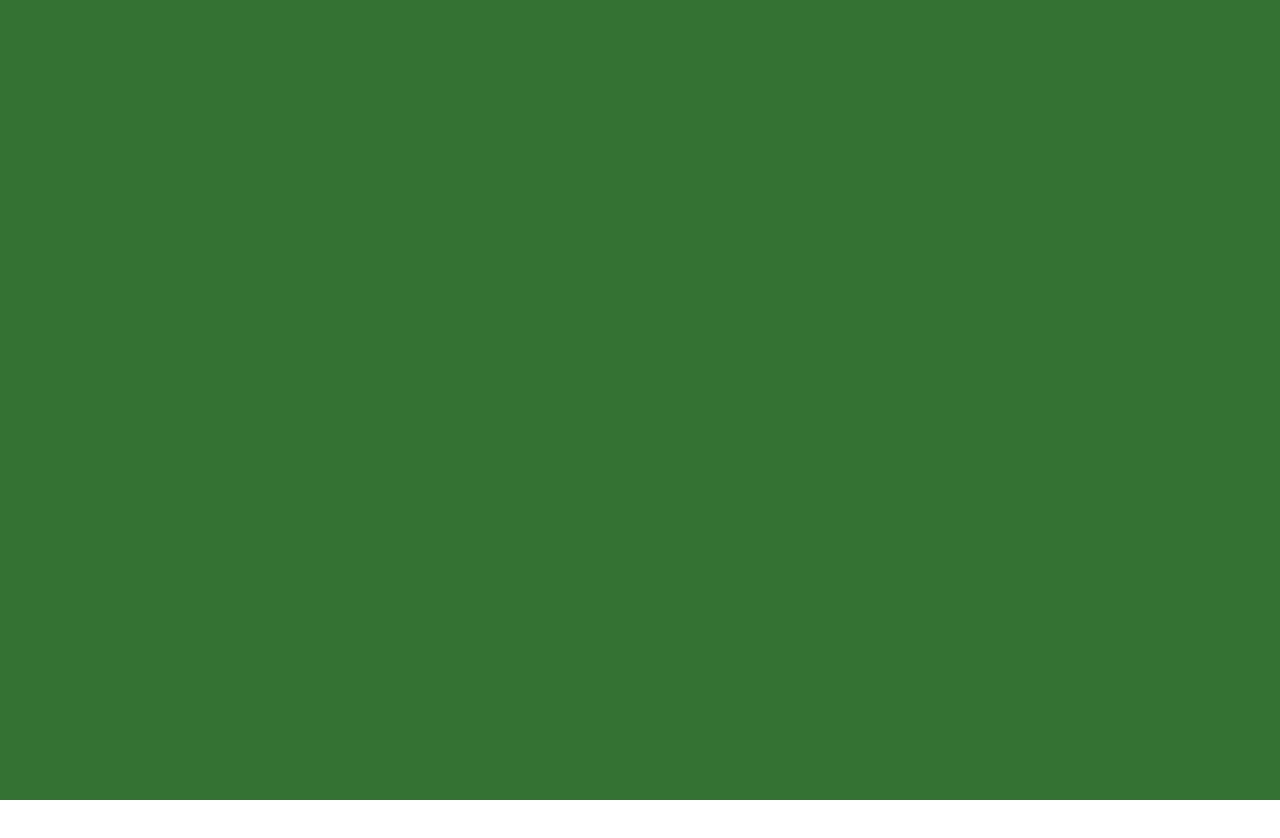
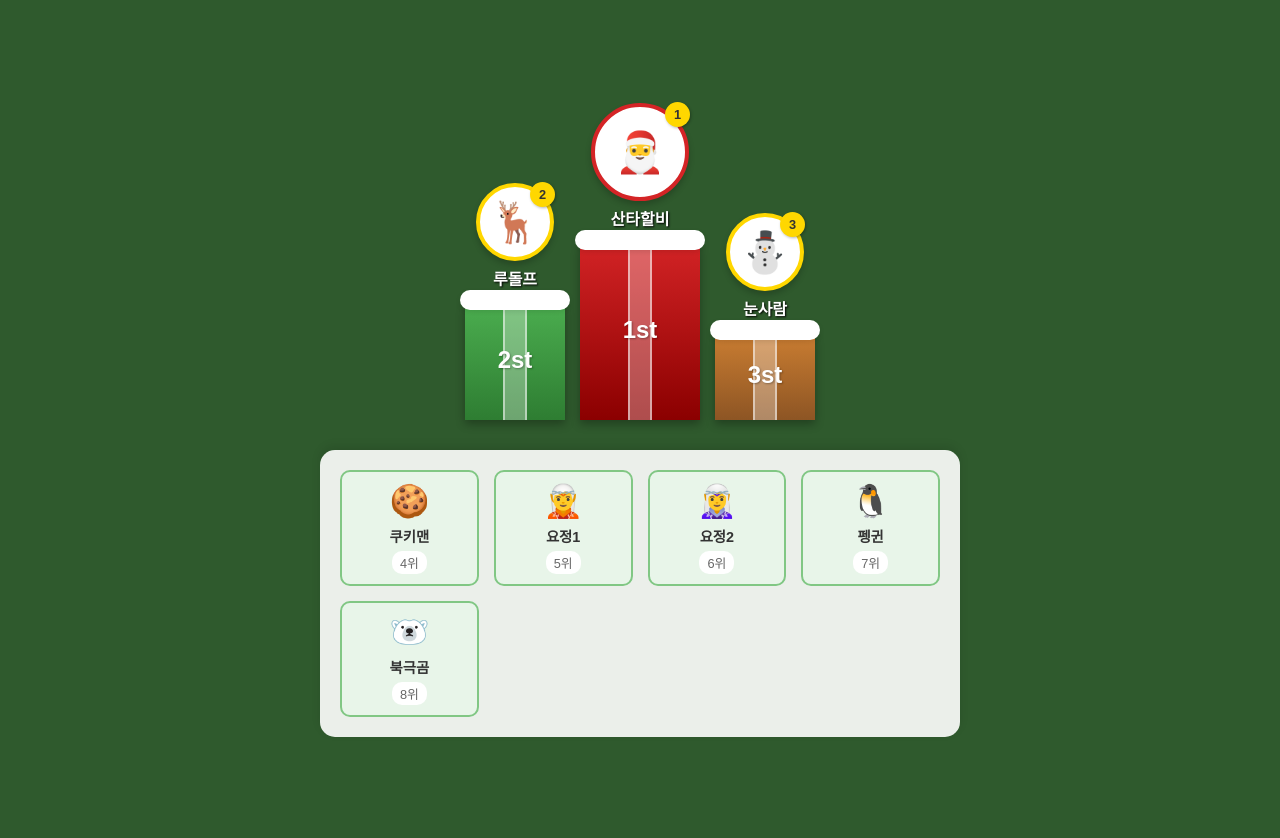
Before and after one commit to EatingIting/DRAW-IT, a React (Create React App) app in the folder FrontEnd/: page /ranking in a window 1280 px wide. Before the commit this address had no page. Before the commit the page ends 800 px from the top, so only its background shows below. Built offline with nearby package versions, Linux system fonts and the light colour scheme.

Commit message:
월간랭킹 디자인 + 더미데이터

```diff
--- a/FrontEnd/src/App.js
+++ b/FrontEnd/src/App.js
@@ -2,6 +2,7 @@ import { Route, Routes } from 'react-router-dom';
 import Join from './component/Join.js';
 import GamingSession from './component/GamingSession.js';
 import Main from './component/Main.js';
+import MonthlyRanking from './component/MonthlyRanking.js';
 import Fragment from './layout/Fragment.js';
 function App() {
   return (
@@ -11,6 +12,7 @@ function App() {
           <Route path='/' element={<Main />} />
           <Route path="/join" element={<Join />} />
           <Route path="/gamingSession" element={<GamingSession/>}/>
+          <Route path="/ranking" element={<MonthlyRanking/>}/>
         </Routes>
       </Fragment>
     </>
--- a/FrontEnd/src/component/Main.js
+++ b/FrontEnd/src/component/Main.js
@@ -120,7 +120,7 @@ function Main() {
         </div>
       </div>
 
-      <div className='monthlyRanking'>
+      <div className='monthlyRanking' onClick={() => navigate('/ranking')}>
         <img src="/img/monRank.png" className="rankLogo" alt="MonthlyRanking"/>
       </div>
 
--- /dev/null
+++ b/FrontEnd/src/component/MonthlyRanking.css
@@ -0,0 +1,222 @@
+/* 전체 컨테이너: 칠판/크리스마스 배경 */
+.ranking-container {
+  background-color: #2F5A2D; /* 칠판 색상 */
+  min-height: 100vh;
+  padding: 20px;
+  display: flex;
+  flex-direction: column;
+  align-items: center;
+  font-family: 'Rounded Mplus 1c', sans-serif; /* 둥근 폰트 추천 */
+}
+
+/* === 상단 Podium 영역 === */
+.podium-section {
+  display: flex;
+  align-items: flex-end; /* 바닥 기준 정렬 */
+  justify-content: center;
+  gap: 15px;
+  height: 350px; /* 전체 높이 확보 */
+  margin-bottom: 30px;
+  padding-top: 50px;
+}
+
+.podium-item {
+  display: flex;
+  flex-direction: column;
+  align-items: center;
+  position: relative;
+  width: 100px;
+}
+
+/* 기둥 스타일 공통 */
+.pillar {
+  width: 100%;
+  border-radius: 8px 8px 0 0;
+  position: relative;
+  display: flex;
+  justify-content: center;
+  align-items: center;
+  box-shadow: 0 4px 10px rgba(0,0,0,0.3);
+
+  /* 애니메이션 설정: 높이가 0에서 시작 */
+  height: 0;
+  animation: riseUp 1s ease-out forwards;
+}
+
+/* 눈 효과 (기둥 위 하얀 부분) */
+.snow-cap {
+  position: absolute;
+  top: -10px;
+  left: -5px;
+  right: -5px;
+  height: 20px;
+  background: white;
+  border-radius: 20px;
+  z-index: 10;
+  box-shadow: 0 2px 5px rgba(0,0,0,0.1);
+}
+
+/* 리본 장식 */
+.ribbon {
+  position: absolute;
+  width: 20px;
+  height: 100%;
+  background-color: rgba(255, 255, 255, 0.3);
+  border-left: 2px solid rgba(255,255,255,0.5);
+  border-right: 2px solid rgba(255,255,255,0.5);
+}
+
+.rank-text {
+  color: white;
+  font-weight: bold;
+  font-size: 1.5rem;
+  z-index: 2;
+  text-shadow: 1px 1px 2px rgba(0,0,0,0.3);
+}
+
+/* --- 순위별 스타일 (높이, 색상, 딜레이) --- */
+
+/* 2등 (Silver/Green Theme) */
+.podium-item.second .pillar {
+  background: linear-gradient(to bottom, #4CAF50, #2E7D32);
+  animation-delay: 0s; /* 가장 먼저 시작 */
+}
+/* 최종 높이를 애니메이션 키프레임 내에서 제어하거나 height를 따로 지정 */
+.podium-item.second .pillar { --final-height: 120px; }
+
+/* 1등 (Gold/Red Theme) */
+.podium-item.first {
+  width: 120px; /* 1등은 좀 더 크게 */
+  z-index: 5;
+}
+.podium-item.first .pillar {
+  background: linear-gradient(to bottom, #D42426, #8B0000); /* 크리스마스 레드 */
+  animation-delay: 0.8s; /* 주인공은 마지막에 */
+}
+.podium-item.first .pillar { --final-height: 180px; }
+
+/* 3등 (Bronze/Brown Theme) */
+.podium-item.third .pillar {
+  background: linear-gradient(to bottom, #CD7F32, #8D5524);
+  animation-delay: 0.4s; /* 두번째로 시작 */
+}
+.podium-item.third .pillar { --final-height: 90px; }
+
+
+/* === 캐릭터(아바타) 영역 === */
+.avatar-wrapper {
+  margin-bottom: 10px;
+  text-align: center;
+  opacity: 0; /* 처음에 숨김 */
+  transform: translateY(20px);
+  animation: popIn 0.5s cubic-bezier(0.175, 0.885, 0.32, 1.275) forwards;
+}
+
+/* 아바타 딜레이는 기둥 딜레이 + 올라가는 시간 뒤에 실행 */
+.podium-item.second .avatar-wrapper { animation-delay: 1.0s; }
+.podium-item.third .avatar-wrapper  { animation-delay: 1.4s; }
+.podium-item.first .avatar-wrapper  { animation-delay: 1.8s; }
+
+.avatar-circle {
+  width: 70px;
+  height: 70px;
+  background: white;
+  border-radius: 50%;
+  border: 4px solid #FFD700;
+  display: flex;
+  justify-content: center;
+  align-items: center;
+  position: relative;
+  box-shadow: 0 4px 6px rgba(0,0,0,0.2);
+}
+
+.first .avatar-circle {
+  width: 90px;
+  height: 90px;
+  border-color: #D42426; /* 1등은 빨간 테두리 */
+}
+
+.avatar-img { font-size: 2.5rem; }
+.user-name {
+  margin-top: 5px;
+  color: white;
+  font-weight: bold;
+  text-shadow: 1px 1px 2px black;
+}
+
+.rank-badge {
+  position: absolute;
+  top: -5px;
+  right: -5px;
+  background: #FFD700;
+  color: #333;
+  width: 25px;
+  height: 25px;
+  border-radius: 50%;
+  display: flex;
+  justify-content: center;
+  align-items: center;
+  font-weight: bold;
+  font-size: 0.8rem;
+  box-shadow: 1px 1px 3px rgba(0,0,0,0.3);
+}
+
+
+/* === 하단 리스트 영역 === */
+.list-section {
+  width: 100%;
+  max-width: 600px;
+  background: rgba(255, 255, 255, 0.9); /* 반투명 흰색 배경 */
+  border-radius: 15px;
+  padding: 20px;
+  box-shadow: 0 -4px 10px rgba(0,0,0,0.1);
+}
+
+.grid-container {
+  display: grid;
+  grid-template-columns: repeat(4, 1fr); /* 한 줄에 4명 */
+  gap: 15px;
+}
+
+.grid-item {
+  background: #E8F5E9; /* 연한 초록색 */
+  border-radius: 10px;
+  padding: 10px;
+  display: flex;
+  flex-direction: column;
+  align-items: center;
+  border: 2px solid #81C784;
+}
+
+.list-avatar { font-size: 2rem; }
+.list-name {
+  font-weight: bold;
+  color: #333;
+  margin: 5px 0;
+  font-size: 0.9rem;
+}
+.list-rank {
+  font-size: 0.8rem;
+  color: #666;
+  background: #fff;
+  padding: 2px 8px;
+  border-radius: 10px;
+}
+
+
+/* === 키프레임 애니메이션 === */
+@keyframes riseUp {
+  from { height: 0; }
+  to { height: var(--final-height); }
+}
+
+@keyframes popIn {
+  from {
+    opacity: 0;
+    transform: translateY(20px) scale(0.5);
+  }
+  to {
+    opacity: 1;
+    transform: translateY(0) scale(1);
+  }
+}
--- /dev/null
+++ b/FrontEnd/src/component/MonthlyRanking.js
@@ -0,0 +1,71 @@
+import './MonthlyRanking.css';
+
+// 더미 데이터 (실제 데이터로 교체하세요)
+const users = [
+  { id: 1, name: '산타할비', score: 100, avatar: '🎅' }, // 1등
+  { id: 2, name: '루돌프', score: 90, avatar: '🦌' },   // 2등
+  { id: 3, name: '눈사람', score: 85, avatar: '⛄' },   // 3등
+  { id: 4, name: '쿠키맨', score: 80, avatar: '🍪' },
+  { id: 5, name: '요정1', score: 75, avatar: '🧝' },
+  { id: 6, name: '요정2', score: 70, avatar: '🧝‍♀️' },
+  { id: 7, name: '펭귄', score: 65, avatar: '🐧' },
+  { id: 8, name: '북극곰', score: 60, avatar: '🐻‍❄️' },
+];
+
+const ChristmasRanking = () => {
+  // 1,2,3등과 나머지 분리
+  const top3 = [users[1], users[0], users[2]]; // 순서 중요: [2등, 1등, 3등] 배치
+  const restUsers = users.slice(3);
+
+  return (
+    <div className="ranking-container">
+      {/* --- 상단: 시상대 (Podium) --- */}
+      <div className="podium-section">
+        {top3.map((user, index) => {
+          // 순위에 따른 클래스 및 랭크 설정 (배열 인덱스 0은 2등, 1은 1등, 2는 3등)
+          let rank = 0;
+          let rankClass = '';
+          if (index === 0) { rank = 2; rankClass = 'second'; }
+          else if (index === 1) { rank = 1; rankClass = 'first'; }
+          else { rank = 3; rankClass = 'third'; }
+
+          return (
+            <div key={user.id} className={`podium-item ${rankClass}`}>
+              {/* 캐릭터 (애니메이션 딜레이 적용) */}
+              <div className="avatar-wrapper">
+                <div className="avatar-circle">
+                    {/* 이미지 태그 대신 이모지 사용 (실제론 <img src={user.image} />) */}
+                    <span className="avatar-img">{user.avatar}</span>
+                    <span className="rank-badge">{rank}</span>
+                </div>
+                <div className="user-name">{user.name}</div>
+              </div>
+
+              {/* 기둥 (솟아오르는 부분) */}
+              <div className="pillar">
+                <div className="snow-cap"></div> {/* 눈 효과 */}
+                <div className="ribbon"></div>   {/* 리본 장식 */}
+                <span className="rank-text">{rank}st</span>
+              </div>
+            </div>
+          );
+        })}
+      </div>
+
+      {/* --- 하단: 나머지 리스트 (Grid) --- */}
+      <div className="list-section">
+        <div className="grid-container">
+          {restUsers.map((user, index) => (
+            <div key={user.id} className="grid-item">
+              <div className="list-avatar">{user.avatar}</div>
+              <div className="list-name">{user.name}</div>
+              <div className="list-rank">{index + 4}위</div>
+            </div>
+          ))}
+        </div>
+      </div>
+    </div>
+  );
+};
+
+export default ChristmasRanking;
```
